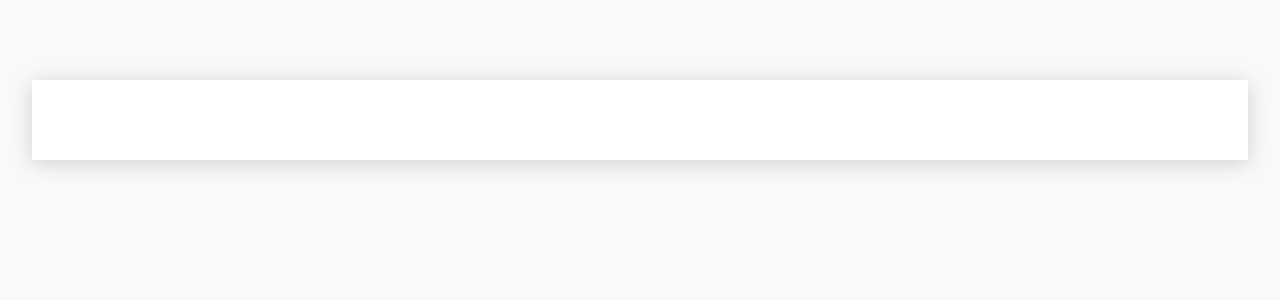
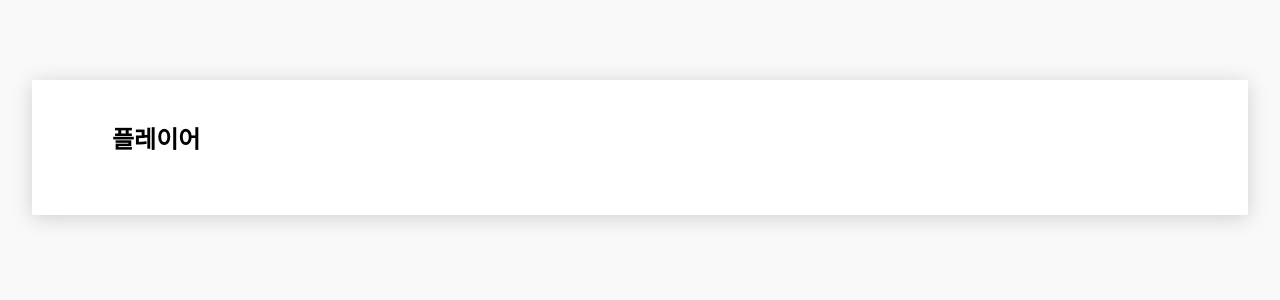
Before and after one commit to kimdoyeong/lovebaseball_frontend, a React (Create React App) app: page /player/1 in a window 1280 px wide. Shown: the top 300 px of the page. Built offline with nearby package versions, Linux system fonts and the light colour scheme.

Commit message:
Update api connect client

```diff
--- a/package.json
+++ b/package.json
@@ -7,6 +7,7 @@
     "@testing-library/jest-dom": "^4.2.4",
     "@testing-library/react": "^9.3.2",
     "@testing-library/user-event": "^7.1.2",
+    "@types/axios": "^0.14.0",
     "@types/jest": "^24.0.0",
     "@types/loadable__component": "^5.10.0",
     "@types/node": "^12.0.0",
@@ -14,6 +15,7 @@
     "@types/react-dom": "^16.9.0",
     "@types/react-router-dom": "^5.1.3",
     "@types/styled-components": "^4.4.1",
+    "axios": "^0.19.0",
     "react": "^16.12.0",
     "react-dom": "^16.12.0",
     "react-router-dom": "^5.1.2",
--- /dev/null
+++ b/src/pages/PlayerPage.tsx
@@ -0,0 +1,7 @@
+import React from 'react'
+
+function Player() {
+    return <h1>플레이어</h1>;
+}
+
+export default Player;
--- a/src/pages/index.tsx
+++ b/src/pages/index.tsx
@@ -8,6 +8,11 @@ const routes: RouteProps[] = [
     path: "/",
     exact: true,
     component: loadable(() => import("./IndexPage"))
+  },
+  {
+    path: '/player/:id',
+    exact: true,
+    component: loadable(() => import('./PlayerPage'))
   }
 ];
 
```
Also changed, not shown: src/lib/api/client.ts (added, +7 -0 lines), 1 other file (tests, documents, lock files or other folders).
